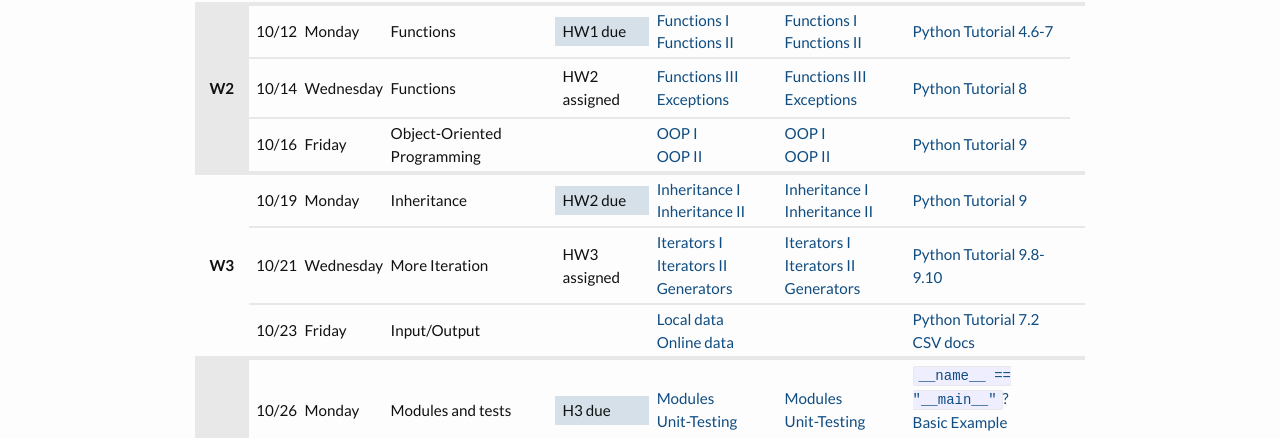
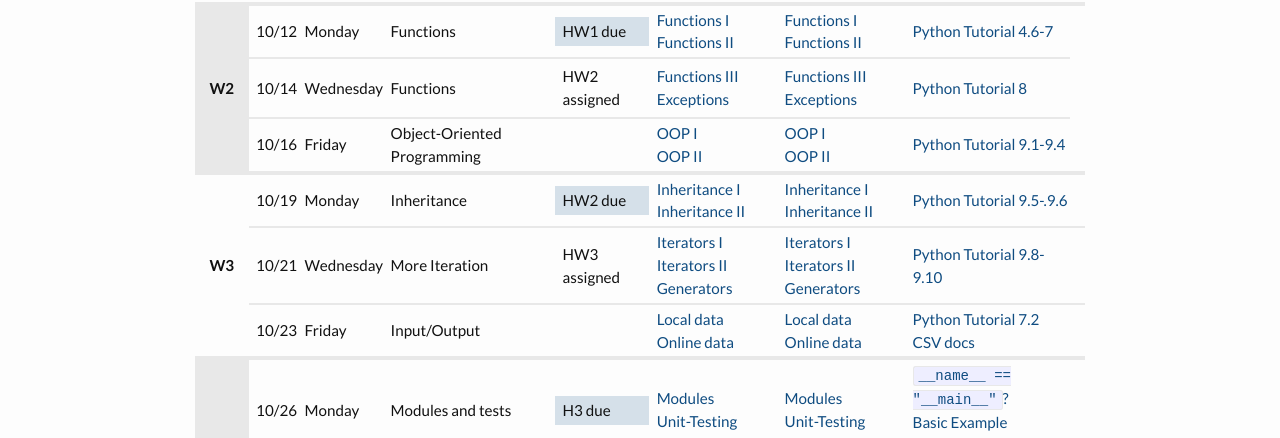
Before and after one commit to PhilChodrow/PIC16A, a Jekyll site: the page built from schedule.md, in a window 1280 px wide. Shown: the part 511-949 px from the top of the page. Built offline with Jekyll 4.4.1, drawn with Linux system fonts in a browser that asks for light colours; nearby versions of some CDN libraries.

Commit message:
Update schedule.md

```diff
--- a/schedule.md
+++ b/schedule.md
@@ -220,7 +220,7 @@ All assignments, including homework and quizzes, are due at 11:59pm, Pacific Tim
             </td>
             <td>
                 <a href="https://docs.python.org/3/tutorial/classes.html">
-                    Python Tutorial 9
+                    Python Tutorial 9.1-9.4
                 </a>
             </td>
         </tr>
@@ -252,7 +252,7 @@ All assignments, including homework and quizzes, are due at 11:59pm, Pacific Tim
             </td>
             <td>
                 <a href="https://docs.python.org/3/tutorial/classes.html">
-                    Python Tutorial 9
+                    Python Tutorial 9.5-.9.6
                 </a>
             </td>
         </tr>
@@ -266,7 +266,7 @@ All assignments, including homework and quizzes, are due at 11:59pm, Pacific Tim
                     Iterators I
                 </a>
                 <br>
-                <a href="https://nbviewer.jupyter.org/github/PhilChodrow/PIC16A/blob/master/content/object_oriented_programming/Iterators_1.ipynb">
+                <a href="https://nbviewer.jupyter.org/github/PhilChodrow/PIC16A/blob/master/content/object_oriented_programming/Iterators_2.ipynb">
                     Iterators II
                 </a>
                 <a href="https://nbviewer.jupyter.org/github/PhilChodrow/PIC16A/blob/master/content/object_oriented_programming/generators.ipynb">
@@ -307,7 +307,15 @@ All assignments, including homework and quizzes, are due at 11:59pm, Pacific Tim
                     Online data
                 </a>
             </td>
-            <td></td>
+            <td>
+                <a href="https://youtu.be/jZaj3rDnW34">
+                    Local data
+                </a>
+                <br>
+                <a href="https://youtu.be/kHKzuFi5Omw">
+                    Online data
+                </a>
+            </td>
             <td>
                 <a href = "https://docs.python.org/3/tutorial/inputoutput.html">
                 Python Tutorial 7.2
```
